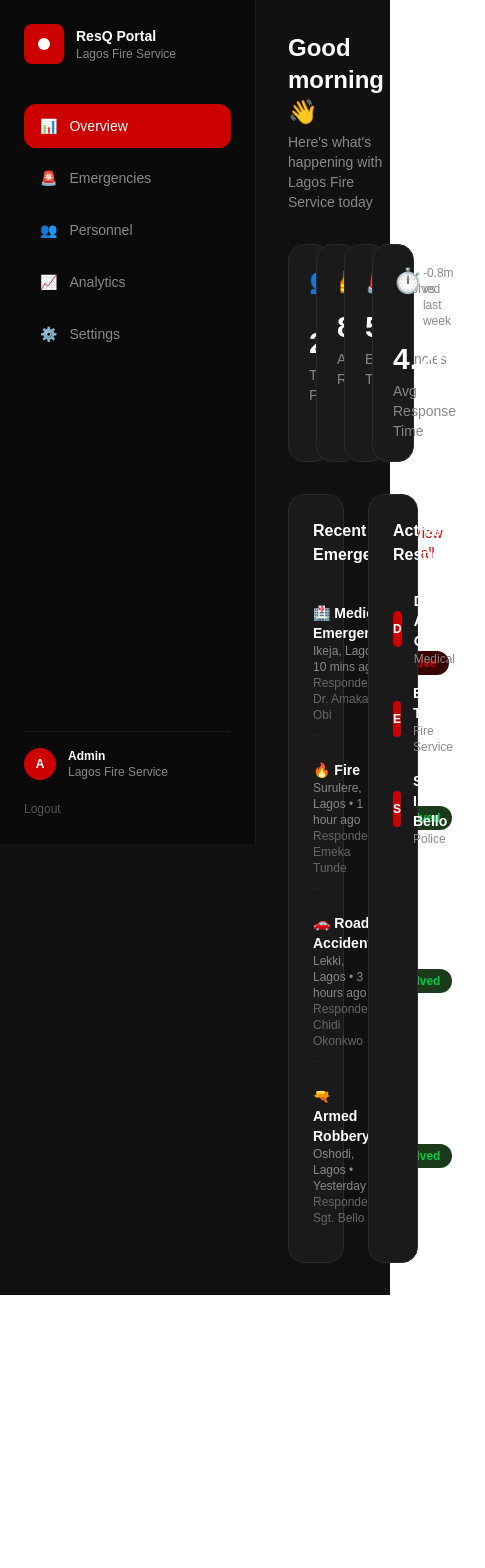
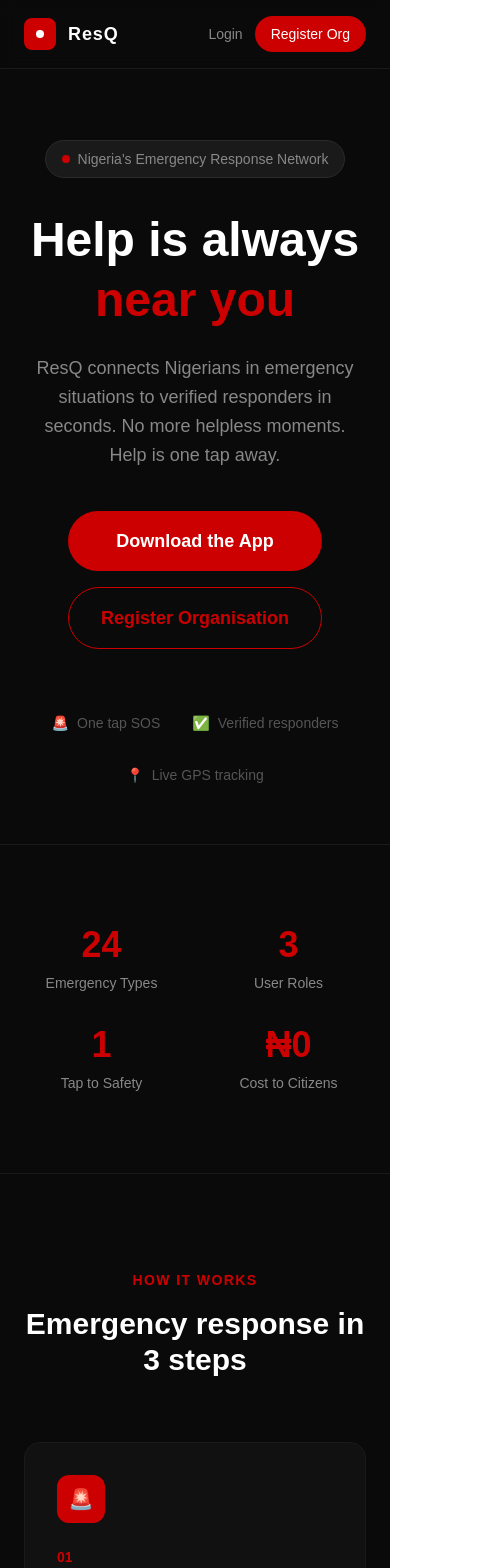
Before and after one commit to steph12-cmd/resq-portal, a Next.js app: page /dashboard in a window 390 px wide. Shown: the top 1568 px of the page, 485 px wide, since content can reach past the window. Before the commit the page ends 1295 px from the top, so only its background shows below. Built offline with nearby package versions, Linux system fonts and the light colour scheme.

Commit message:
Fix landing page and add support pages

```diff
--- a/app/dashboard/page.tsx
+++ b/app/dashboard/page.tsx
@@ -1,292 +1,282 @@
-'use client';
-import { useState } from 'react';
 import Link from 'next/link';
 
-const STATS = [
-  { label: 'Total Personnel', value: '24', icon: '👥', change: '+3 this week' },
-  { label: 'Active Responders', value: '8', icon: '🦺', change: 'Online now' },
-  { label: 'Emergencies Today', value: '5', icon: '🚨', change: '2 resolved' },
-  { label: 'Avg Response Time', value: '4.2m', icon: '⏱️', change: '-0.8m vs last week' },
-];
+export default function Home() {
+  return (
+    <main className="min-h-screen bg-[#0a0a0a] text-white overflow-x-hidden">
 
-const RECENT_EMERGENCIES = [
-  { type: '🏥 Medical Emergency', location: 'Ikeja, Lagos', time: '10 mins ago', status: 'Active', responder: 'Dr. Amaka Obi' },
-  { type: '🔥 Fire', location: 'Surulere, Lagos', time: '1 hour ago', status: 'Resolved', responder: 'Emeka Tunde' },
-  { type: '🚗 Road Accident', location: 'Lekki, Lagos', time: '3 hours ago', status: 'Resolved', responder: 'Chidi Okonkwo' },
-  { type: '🔫 Armed Robbery', location: 'Oshodi, Lagos', time: 'Yesterday', status: 'Resolved', responder: 'Sgt. Bello' },
-];
+      {/* Navbar */}
+      <nav className="fixed top-0 left-0 right-0 z-50 bg-[#0a0a0a]/90 backdrop-blur-sm border-b border-[#1a1a1a] px-6 py-4 flex justify-between items-center">
+        <div className="flex items-center gap-3">
+          <div className="w-8 h-8 bg-[#cc0000] rounded-lg flex items-center justify-center">
+            <div className="w-2 h-2 bg-white rounded-full" />
+          </div>
+          <span className="font-bold text-lg tracking-wider">ResQ</span>
+        </div>
+        <div className="hidden md:flex items-center gap-8 text-sm text-[#888]">
+          <a href="#how" className="hover:text-white transition">How it works</a>
+          <a href="#features" className="hover:text-white transition">Features</a>
+          <a href="#organisations" className="hover:text-white transition">Organisations</a>
+        </div>
+        <div className="flex items-center gap-3">
+          <Link href="/login" className="text-sm text-[#888] hover:text-white transition">
+            Login
+          </Link>
+          <Link href="/register" className="bg-[#cc0000] text-white text-sm px-4 py-2 rounded-full hover:bg-[#aa0000] transition">
+            Register Org
+          </Link>
+        </div>
+      </nav>
 
-const PERSONNEL = [
-  { name: 'Dr. Amaka Obi', role: 'Medical', status: 'Active', responses: 24 },
-  { name: 'Emeka Tunde', role: 'Fire Service', status: 'Active', responses: 18 },
-  { name: 'Chidi Okonkwo', role: 'Medical', status: 'Offline', responses: 31 },
-  { name: 'Sgt. Ibrahim Bello', role: 'Police', status: 'Active', responses: 14 },
-  { name: 'Fatima Aliyu', role: 'Volunteer', status: 'Offline', responses: 9 },
-];
-
-export default function DashboardPage() {
-  const [activeTab, setActiveTab] = useState('overview');
-
-  return (
-    <div className="min-h-screen bg-[#111111] flex">
-
-      {/* Sidebar */}
-      <div className="w-64 bg-[#0a0a0a] border-r border-[#1a1a1a] flex flex-col p-6 fixed h-full">
-        <div className="flex items-center gap-3 mb-10">
-          <div className="w-10 h-10 bg-[#cc0000] rounded-lg flex items-center justify-center">
-            <div className="w-3 h-3 bg-white rounded-full" />
+      {/* Hero */}
+      <section className="min-h-screen flex flex-col items-center justify-center text-center px-6 pt-20">
+        <div className="inline-flex items-center gap-2 bg-[#1a1a1a] border border-[#2a2a2a] rounded-full px-4 py-2 mb-8">
+          <div className="w-2 h-2 bg-[#cc0000] rounded-full" />
+          <span className="text-sm text-[#888]">Nigeria&apos;s Emergency Response Network</span>
         </div>
-          <div>
-            <p className="text-white font-bold text-sm">ResQ Portal</p>
-            <p className="text-[#888] text-xs">Lagos Fire Service</p>
+        <h1 className="text-5xl md:text-7xl font-bold mb-6 leading-tight">
+          Help is always <br />
+          <span className="text-[#cc0000]">near you</span>
+        </h1>
+        <p className="text-[#888] text-lg md:text-xl max-w-2xl mb-10 leading-relaxed">
+          ResQ connects Nigerians in emergency situations to verified responders in seconds.
+          No more helpless moments. Help is one tap away.
+        </p>
+        <div className="flex flex-col sm:flex-row gap-4 mb-16">
+          <a href="#download" className="bg-[#cc0000] text-white px-8 py-4 rounded-full font-semibold text-lg hover:bg-[#aa0000] transition">
+            Download the App
+          </a>
+          <Link href="/register" className="border border-[#cc0000] text-[#cc0000] px-8 py-4 rounded-full font-semibold text-lg hover:bg-[#cc0000] hover:text-white transition">
+            Register Organisation
+          </Link>
+        </div>
+        <div className="flex flex-wrap justify-center items-center gap-8 text-sm text-[#555]">
+          <div className="flex items-center gap-2">
+            <span className="text-[#cc0000] font-bold">🚨</span>
+            <span>One tap SOS</span>
+          </div>
+          <div className="flex items-center gap-2">
+            <span className="text-[#cc0000] font-bold">✅</span>
+            <span>Verified responders</span>
+          </div>
+          <div className="flex items-center gap-2">
+            <span className="text-[#cc0000] font-bold">📍</span>
+            <span>Live GPS tracking</span>
           </div>
         </div>
+      </section>
 
-        <nav className="flex flex-col gap-2 flex-1">
+      {/* Stats */}
+      <section className="py-20 px-6 border-y border-[#1a1a1a]">
+        <div className="max-w-4xl mx-auto grid grid-cols-2 md:grid-cols-4 gap-8 text-center">
           {[
-            { id: 'overview', icon: '📊', label: 'Overview' },
-            { id: 'emergencies', icon: '🚨', label: 'Emergencies' },
-            { id: 'personnel', icon: '👥', label: 'Personnel' },
-            { id: 'analytics', icon: '📈', label: 'Analytics' },
-            { id: 'settings', icon: '⚙️', label: 'Settings' },
-          ].map((item) => (
-            <button
-              key={item.id}
-              onClick={() => setActiveTab(item.id)}
-              className={`flex items-center gap-3 px-4 py-3 rounded-xl text-sm font-medium transition text-left ${
-                activeTab === item.id
-                  ? 'bg-[#cc0000] text-white'
-                  : 'text-[#888] hover:bg-[#1a1a1a] hover:text-white'
-              }`}
-            >
-              <span>{item.icon}</span>
-              {item.label}
-            </button>
-          ))}
-        </nav>
-
-        <div className="border-t border-[#1a1a1a] pt-4">
-          <div className="flex items-center gap-3 mb-4">
-            <div className="w-8 h-8 bg-[#cc0000] rounded-full flex items-center justify-center">
-              <span className="text-white text-xs font-bold">A</span>
-            </div>
-            <div>
-              <p className="text-white text-xs font-semibold">Admin</p>
-              <p className="text-[#888] text-xs">Lagos Fire Service</p>
-            </div>
-          </div>
-          <Link href="/login" className="text-[#555] text-xs hover:text-[#888]">
-            Logout
-          </Link>
-        </div>
-      </div>
-
-      {/* Main Content */}
-      <div className="ml-64 flex-1 p-8">
-
-        {activeTab === 'overview' && (
-          <div>
-            <div className="mb-8">
-              <h1 className="text-2xl font-bold text-white mb-1">Good morning 👋</h1>
-              <p className="text-[#888] text-sm">Here's what's happening with Lagos Fire Service today</p>
-            </div>
-
-            <div className="grid grid-cols-4 gap-4 mb-8">
-              {STATS.map((stat) => (
-                <div key={stat.label} className="bg-[#1a1a1a] rounded-2xl p-5 border border-[#2a2a2a]">
-                  <div className="flex justify-between items-start mb-3">
-                    <span className="text-2xl">{stat.icon}</span>
-                    <span className="text-[#888] text-xs">{stat.change}</span>
-                  </div>
-                  <p className="text-3xl font-bold text-white mb-1">{stat.value}</p>
+            { number: '24', label: 'Emergency Types' },
+            { number: '3', label: 'User Roles' },
+            { number: '1', label: 'Tap to Safety' },
+            { number: '₦0', label: 'Cost to Citizens' },
+          ].map((stat) => (
+            <div key={stat.label}>
+              <p className="text-4xl font-bold text-[#cc0000] mb-2">{stat.number}</p>
               <p className="text-[#888] text-sm">{stat.label}</p>
             </div>
           ))}
         </div>
+      </section>
 
-            <div className="grid grid-cols-3 gap-6">
-              <div className="col-span-2 bg-[#1a1a1a] rounded-2xl p-6 border border-[#2a2a2a]">
-                <div className="flex justify-between items-center mb-6">
-                  <h2 className="text-white font-bold">Recent Emergencies</h2>
-                  <button
-                    onClick={() => setActiveTab('emergencies')}
-                    className="text-[#cc0000] text-sm hover:underline"
-                  >
-                    View all
-                  </button>
+      {/* How it works */}
+      <section id="how" className="py-24 px-6">
+        <div className="max-w-5xl mx-auto">
+          <p className="text-[#cc0000] text-sm font-semibold text-center mb-4 uppercase tracking-widest">
+            How it works
+          </p>
+          <h2 className="text-3xl md:text-4xl font-bold text-center mb-16">
+            Emergency response in 3 steps
+          </h2>
+          <div className="grid md:grid-cols-3 gap-8">
+            {[
+              {
+                step: '01',
+                title: 'Press SOS',
+                desc: 'Open ResQ and press the big red SOS button. Your GPS location is captured instantly.',
+                icon: '🚨',
+              },
+              {
+                step: '02',
+                title: 'Select Emergency',
+                desc: 'Choose from 24 emergency types. Add details to help responders prepare before arriving.',
+                icon: '📋',
+              },
+              {
+                step: '03',
+                title: 'Help Arrives',
+                desc: 'Verified responders near you are alerted instantly. Track them coming to you in real time.',
+                icon: '🦺',
+              },
+            ].map((item) => (
+              <div key={item.step} className="bg-[#111] border border-[#1a1a1a] rounded-2xl p-8">
+                <div className="w-12 h-12 bg-[#cc0000] rounded-xl flex items-center justify-center mb-6">
+                  <span className="text-xl">{item.icon}</span>
                 </div>
-                <div className="flex flex-col gap-3">
-                  {RECENT_EMERGENCIES.map((em, i) => (
-                    <div key={i} className="flex items-center justify-between py-3 border-b border-[#222] last:border-0">
-                      <div>
-                        <p className="text-white text-sm font-semibold">{em.type}</p>
-                        <p className="text-[#888] text-xs">{em.location} • {em.time}</p>
-                        <p className="text-[#666] text-xs">Responder: {em.responder}</p>
-                      </div>
-                      <span className={`text-xs font-semibold px-3 py-1 rounded-full ${
-                        em.status === 'Active'
-                          ? 'bg-[#3a0000] text-[#cc0000]'
-                          : 'bg-[#1a3a1a] text-[#00cc44]'
-                      }`}>
-                        {em.status}
-                      </span>
+                <p className="text-[#cc0000] text-sm font-semibold mb-2">{item.step}</p>
+                <h3 className="text-xl font-bold mb-3">{item.title}</h3>
+                <p className="text-[#888] leading-relaxed">{item.desc}</p>
               </div>
             ))}
           </div>
         </div>
+      </section>
 
-              <div className="bg-[#1a1a1a] rounded-2xl p-6 border border-[#2a2a2a]">
-                <h2 className="text-white font-bold mb-6">Active Responders</h2>
+      {/* Features */}
+      <section id="features" className="py-24 px-6 bg-[#0d0d0d]">
+        <div className="max-w-5xl mx-auto">
+          <p className="text-[#cc0000] text-sm font-semibold text-center mb-4 uppercase tracking-widest">
+            Features
+          </p>
+          <h2 className="text-3xl md:text-4xl font-bold text-center mb-16">
+            Built for Nigerian realities
+          </h2>
+          <div className="grid md:grid-cols-2 gap-6">
+            {[
+              {
+                icon: '📍',
+                title: 'Automatic GPS Location',
+                desc: 'Your exact location is captured the moment you press SOS — even if you cannot speak.',
+              },
+              {
+                icon: '🔔',
+                title: 'Instant Push Notifications',
+                desc: 'Available responders near you are notified immediately with full emergency details.',
+              },
+              {
+                icon: '✅',
+                title: 'Verified Responders Only',
+                desc: 'Every responder is verified through their organisation before they can respond to any alert.',
+              },
+              {
+                icon: '📞',
+                title: 'Emergency Hotline Access',
+                desc: 'One tap access to Nigeria emergency hotline (112) directly from the alert screen.',
+              },
+              {
+                icon: '🗺️',
+                title: 'Live Navigation',
+                desc: 'Responders navigate to victims via Google Maps with real-time directions.',
+              },
+              {
+                icon: '🏢',
+                title: 'Organisation Dashboard',
+                desc: 'Organisations manage their responders, track responses, and view analytics from a web portal.',
+              },
+            ].map((feature) => (
+              <div key={feature.title} className="flex gap-4 bg-[#111] border border-[#1a1a1a] rounded-2xl p-6">
+                <div className="w-12 h-12 bg-[#1a1a1a] rounded-xl flex items-center justify-center shrink-0">
+                  <span className="text-2xl">{feature.icon}</span>
+                </div>
+                <div>
+                  <h3 className="font-bold mb-2">{feature.title}</h3>
+                  <p className="text-[#888] text-sm leading-relaxed">{feature.desc}</p>
+                </div>
+              </div>
+            ))}
+          </div>
+        </div>
+      </section>
+
+      {/* For Organisations */}
+      <section id="organisations" className="py-24 px-6">
+        <div className="max-w-5xl mx-auto">
+          <div className="grid md:grid-cols-2 gap-12 items-center">
+            <div>
+              <p className="text-[#cc0000] text-sm font-semibold mb-4 uppercase tracking-widest">
+                For Organisations
+              </p>
+              <h2 className="text-3xl md:text-4xl font-bold mb-6">
+                Power your emergency response with ResQ
+              </h2>
+              <p className="text-[#888] leading-relaxed mb-8">
+                Whether you are a hospital, private security firm, fire service or NGO —
+                ResQ gives you the digital infrastructure to respond faster, track better, and save more lives.
+              </p>
+              <div className="flex flex-col gap-4 mb-8">
+                {[
+                  'Real-time emergency alerts for your team',
+                  'Web dashboard to manage all personnel',
+                  'Analytics and response time tracking',
+                  'Automatic dispatch to nearest responder',
+                ].map((item) => (
+                  <div key={item} className="flex items-center gap-3">
+                    <div className="w-5 h-5 bg-[#cc0000] rounded-full flex items-center justify-center shrink-0">
+                      <span className="text-white text-xs">✓</span>
+                    </div>
+                    <span className="text-[#888] text-sm">{item}</span>
+                  </div>
+                ))}
+              </div>
+              <Link href="/register" className="inline-block bg-[#cc0000] text-white px-8 py-4 rounded-full font-semibold hover:bg-[#aa0000] transition">
+                Register your Organisation
+              </Link>
+            </div>
+            <div className="bg-[#111] border border-[#1a1a1a] rounded-2xl p-8">
+              <p className="text-white font-bold mb-6">Organisation types we support</p>
               <div className="flex flex-col gap-4">
-                  {PERSONNEL.filter(p => p.status === 'Active').map((p, i) => (
-                    <div key={i} className="flex items-center gap-3">
-                      <div className="w-9 h-9 bg-[#cc0000] rounded-full flex items-center justify-center">
-                        <span className="text-white text-xs font-bold">{p.name[0]}</span>
-                      </div>
-                      <div className="flex-1">
-                        <p className="text-white text-sm font-semibold">{p.name}</p>
-                        <p className="text-[#888] text-xs">{p.role}</p>
-                      </div>
-                      <div className="w-2 h-2 bg-[#00cc44] rounded-full" />
+                {[
+                  { icon: '🏥', label: 'Hospitals & Clinics' },
+                  { icon: '🚒', label: 'Fire Services' },
+                  { icon: '👮', label: 'Police & Security' },
+                  { icon: '🚑', label: 'Ambulance Services' },
+                  { icon: '🤝', label: 'NGOs & Volunteers' },
+                  { icon: '🔒', label: 'Private Security Firms' },
+                ].map((org) => (
+                  <div key={org.label} className="flex items-center gap-3 py-3 border-b border-[#1a1a1a] last:border-0">
+                    <span className="text-xl">{org.icon}</span>
+                    <span className="text-[#888] text-sm">{org.label}</span>
                   </div>
                 ))}
               </div>
             </div>
           </div>
         </div>
-        )}
+      </section>
 
-        {activeTab === 'emergencies' && (
-          <div>
-            <h1 className="text-2xl font-bold text-white mb-6">All Emergencies</h1>
-            <div className="bg-[#1a1a1a] rounded-2xl border border-[#2a2a2a] overflow-hidden">
-              <table className="w-full">
-                <thead>
-                  <tr className="border-b border-[#2a2a2a]">
-                    {['Type', 'Location', 'Time', 'Responder', 'Status'].map((h) => (
-                      <th key={h} className="text-left text-[#888] text-sm font-semibold px-6 py-4">{h}</th>
-                    ))}
-                  </tr>
-                </thead>
-                <tbody>
-                  {RECENT_EMERGENCIES.map((em, i) => (
-                    <tr key={i} className="border-b border-[#222] last:border-0 hover:bg-[#222] transition">
-                      <td className="px-6 py-4 text-white text-sm">{em.type}</td>
-                      <td className="px-6 py-4 text-[#888] text-sm">{em.location}</td>
-                      <td className="px-6 py-4 text-[#888] text-sm">{em.time}</td>
-                      <td className="px-6 py-4 text-[#888] text-sm">{em.responder}</td>
-                      <td className="px-6 py-4">
-                        <span className={`text-xs font-semibold px-3 py-1 rounded-full ${
-                          em.status === 'Active'
-                            ? 'bg-[#3a0000] text-[#cc0000]'
-                            : 'bg-[#1a3a1a] text-[#00cc44]'
-                        }`}>
-                          {em.status}
-                        </span>
-                      </td>
-                    </tr>
-                  ))}
-                </tbody>
-              </table>
+      {/* Download CTA */}
+      <section id="download" className="py-24 px-6 bg-[#cc0000]">
+        <div className="max-w-3xl mx-auto text-center">
+          <h2 className="text-3xl md:text-4xl font-bold mb-6 text-white">
+            Download ResQ today
+          </h2>
+          <p className="text-red-200 text-lg mb-10">
+            Free for all Nigerians. Available on Android.
+          </p>
+          <div className="flex flex-col sm:flex-row gap-4 justify-center">
+            <a href="#" className="bg-white text-[#cc0000] px-8 py-4 rounded-full font-semibold text-lg hover:bg-gray-100 transition">
+              📱 Download for Android
+            </a>
+            <Link href="/register" className="border-2 border-white text-white px-8 py-4 rounded-full font-semibold text-lg hover:bg-white hover:text-[#cc0000] transition">
+              Register Organisation
+            </Link>
           </div>
         </div>
-        )}
+      </section>
 
-        {activeTab === 'personnel' && (
-          <div>
-            <div className="flex justify-between items-center mb-6">
-              <h1 className="text-2xl font-bold text-white">Personnel</h1>
-              <button className="bg-[#cc0000] text-white px-6 py-3 rounded-full text-sm font-semibold hover:bg-[#aa0000] transition">
-                + Add Personnel
-              </button>
+      {/* Footer */}
+      <footer className="py-12 px-6 border-t border-[#1a1a1a]">
+        <div className="max-w-5xl mx-auto flex flex-col md:flex-row justify-between items-center gap-6">
+          <div className="flex items-center gap-3">
+            <div className="w-8 h-8 bg-[#cc0000] rounded-lg flex items-center justify-center">
+              <div className="w-3 h-3 bg-white rounded-full" />
             </div>
-            <div className="bg-[#1a1a1a] rounded-2xl border border-[#2a2a2a] overflow-hidden">
-              <table className="w-full">
-                <thead>
-                  <tr className="border-b border-[#2a2a2a]">
-                    {['Name', 'Role', 'Responses', 'Status', 'Action'].map((h) => (
-                      <th key={h} className="text-left text-[#888] text-sm font-semibold px-6 py-4">{h}</th>
-                    ))}
-                  </tr>
-                </thead>
-                <tbody>
-                  {PERSONNEL.map((p, i) => (
-                    <tr key={i} className="border-b border-[#222] last:border-0 hover:bg-[#222] transition">
-                      <td className="px-6 py-4">
-                        <div className="flex items-center gap-3">
-                          <div className="w-8 h-8 bg-[#cc0000] rounded-full flex items-center justify-center">
-                            <span className="text-white text-xs font-bold">{p.name[0]}</span>
+            <span className="font-bold tracking-wider">ResQ</span>
           </div>
-                          <span className="text-white text-sm">{p.name}</span>
-                        </div>
-                      </td>
-                      <td className="px-6 py-4 text-[#888] text-sm">{p.role}</td>
-                      <td className="px-6 py-4 text-white text-sm">{p.responses}</td>
-                      <td className="px-6 py-4">
-                        <span className={`text-xs font-semibold px-3 py-1 rounded-full ${
-                          p.status === 'Active'
-                            ? 'bg-[#1a3a1a] text-[#00cc44]'
-                            : 'bg-[#1a1a1a] text-[#888]'
-                        }`}>
-                          {p.status}
-                        </span>
-                      </td>
-                      <td className="px-6 py-4">
-                        <button className="text-[#cc0000] text-sm hover:underline">Remove</button>
-                      </td>
-                    </tr>
-                  ))}
-                </tbody>
-              </table>
+          <p className="text-[#555] text-sm text-center">
+            &copy; 2025 ResQ. Emergency Responder Network. Built for Nigeria.
+          </p>
+          <div className="flex gap-6 text-sm text-[#555]">
+            <a href="#" className="hover:text-white transition">Privacy</a>
+            <a href="#" className="hover:text-white transition">Terms</a>
+            <a href="#" className="hover:text-white transition">Contact</a>
           </div>
         </div>
-        )}
+      </footer>
 
-        {activeTab === 'analytics' && (
-          <div>
-            <h1 className="text-2xl font-bold text-white mb-6">Analytics</h1>
-            <div className="grid grid-cols-2 gap-6">
-              {[
-                { title: 'Total Emergencies', value: '142', sub: 'All time' },
-                { title: 'Resolved', value: '138', sub: '97% resolution rate' },
-                { title: 'Avg Response Time', value: '4.2 mins', sub: 'This month' },
-                { title: 'Active Personnel', value: '8/24', sub: 'Currently online' },
-              ].map((item, i) => (
-                <div key={i} className="bg-[#1a1a1a] rounded-2xl p-6 border border-[#2a2a2a]">
-                  <p className="text-[#888] text-sm mb-2">{item.title}</p>
-                  <p className="text-4xl font-bold text-white mb-1">{item.value}</p>
-                  <p className="text-[#cc0000] text-sm">{item.sub}</p>
-                </div>
-              ))}
-            </div>
-          </div>
-        )}
-
-        {activeTab === 'settings' && (
-          <div>
-            <h1 className="text-2xl font-bold text-white mb-6">Settings</h1>
-            <div className="bg-[#1a1a1a] rounded-2xl p-6 border border-[#2a2a2a] max-w-lg">
-              <h2 className="text-white font-semibold mb-4">Organisation Details</h2>
-              {[
-                { label: 'Organisation Name', value: 'Lagos Fire Service' },
-                { label: 'Type', value: 'Fire Service' },
-                { label: 'RC Number', value: 'RC123456' },
-                { label: 'State', value: 'Lagos' },
-                { label: 'Contact Email', value: 'info@lagosfire.gov.ng' },
-              ].map((item) => (
-                <div key={item.label} className="flex justify-between items-center py-3 border-b border-[#222] last:border-0">
-                  <span className="text-[#888] text-sm">{item.label}</span>
-                  <span className="text-white text-sm font-semibold">{item.value}</span>
-                </div>
-              ))}
-              <button className="mt-6 w-full border border-[#cc0000] text-[#cc0000] py-3 rounded-full text-sm font-semibold hover:bg-[#cc0000] hover:text-white transition">
-                Edit Details
-              </button>
-            </div>
-          </div>
-        )}
-
-      </div>
-    </div>
+    </main>
   );
 }
```
Lines whose indentation alone changed are shown as unchanged.
